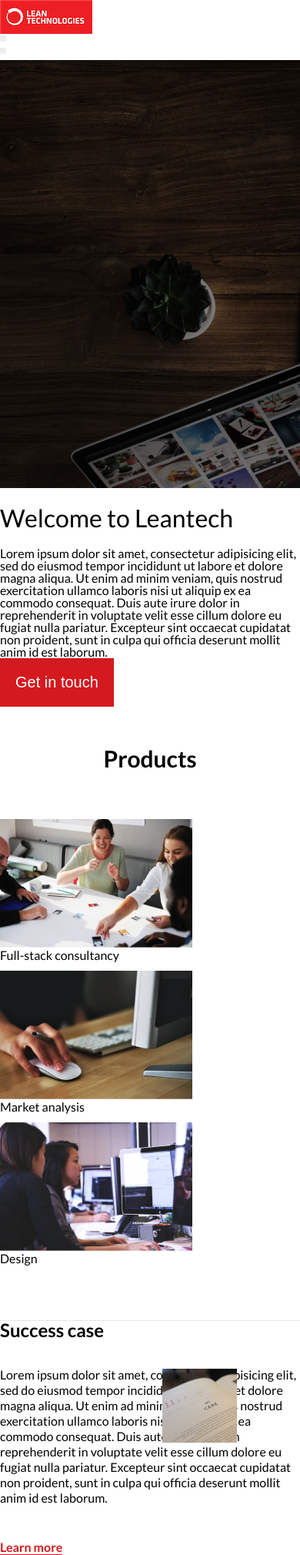
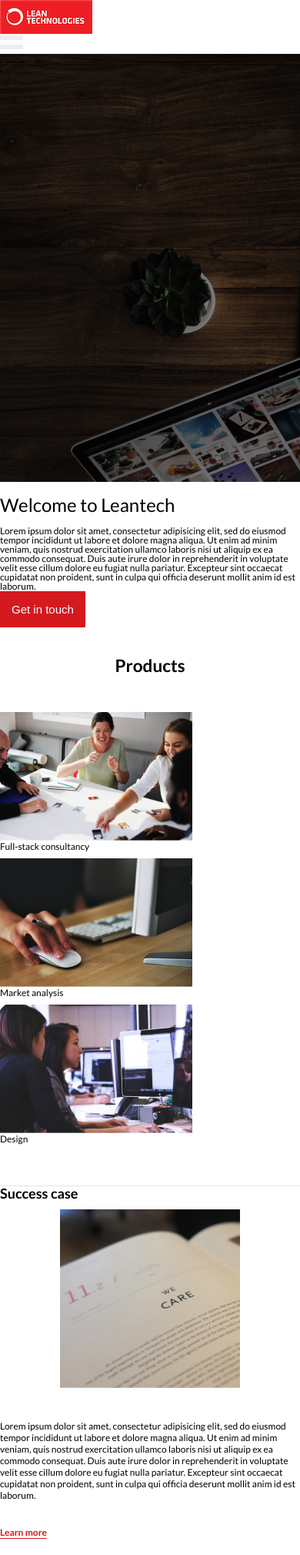
Before and after one commit to P-Eldritch/lean, a PHP site: page /index.html in a window 390 px wide; the page is wider, and only the part inside the window is pictured. Shown: that part at 77% size. After the commit the page ends 1999 px from the top of that part, so only its background shows below. Run offline with PHP 8.4, Linux system fonts and the light colour scheme.

Commit message:
media queries added

```diff
--- a/main.less
+++ b/main.less
@@ -130,7 +130,7 @@ button {
 /* uzmesti shadow ant dalyku*/
 	.popup-content {
 	    background-color: #fff;
-	    margin: 5vh auto;
+	    margin: 10vh auto;
 	    padding: 1.5rem;
 	    border: 1px solid #888;
 	    width: 45rem;
@@ -330,20 +330,79 @@ button {
 	}
 }
 
-
-/*fix style, padaryti, kad butu 3 pagaliukai gal?*/
- @media all and (min-width : 320px) and (max-width : 568px) {
-
-	.main-nav{
-	    	position:relative;
-	        right: 2rem;
+@media all and (max-width : 1367px) {
+	.header-img {
+		.text-box {
+			width:22rem;
+		}
+		h1 {
+			font-size:2rem;
+			padding-bottom:2.25rem;
+		}
+		p {
+			padding-bottom:2.25rem;
+		}
+	}
 }
 
+@media all and (max-width : 1000px) {
+	html {
+		font-size:14px;
+	}
+}
+
+@media all and (max-width : 800px) {
+	.case-section {
+		img {
+			position:static;
+			width:40%;
+			padding: 0 30%;
+			margin: 3% 0;
+		}
+		 .column {
+		    width: 40%;
+		    padding: 9% 30% 3% 30%;
+		}
+	}
+	.header-img {
+		overflow:hidden;
+		img {
+			width:auto;
+			height:352px;
+		}
+	}
+
+}
+
+@media all and (min-width : 320px) and (max-width : 600px) {
+	html {
+		font-size: 12px;
+	}
+	.case-section {
+		img, .column {
+			width:60%;
+			padding-right:20%;
+			padding-left: 20%;
+		}
+	}
+	.header-img .text-box {
+		left:10%;
+	}
+	/*burger*/
+	.main-nav {
+	    position:relative;
+	    /*right: 2rem;*/
+	    ul {
+			display: none;
+			color: #fff;
+			li {
+			    margin: 1rem auto;
+			}
+		}
 	    .burger{
 			cursor: pointer;
 			display: block;
 		}
-
 		.burger:before,
 		.burger:after{
 			content: "";
@@ -356,35 +415,36 @@ button {
 		    top: 0;
 		    transition: all ease-in-out 0.4s;
 		}
-
-	.main-nav.open .burger:after{
+	}
+	.main-nav.open {
+		padding-right: 2rem;
+		.burger:after{
 		    transform: rotate(135deg);
 		    top: -0.5rem;
 			right: -4.5rem;
 		}
-	.main-nav.open .burger:before{
+		.burger:before{
 		    transform: rotate(-135deg);
 		    top: 0.5rem;
 			right: -4.5rem;
 		}
-
-	header nav ul {
-		display: none;
-		color: #fff;
-	}
-
-	.main-nav.open ul {
+		ul {
 			position: relative;
 			display: block;
 			text-align: right;
 			right: -1.5rem;
+			li {
+				display:block;
+				&:not(:last-child) {
+				padding-right:0;
 				}
-
-	header nav ul li {
-	    margin: 1rem auto;
+				a:hover {
+					color:#d4191f;
 				}
-
-	header {
+			}
+		}
+	}
+	.sticky-menu {
 		align-items: unset;
 	}
 }
```
Also changed, not shown: main.css, 1 other file. Lines whose indentation alone changed are shown as unchanged.
